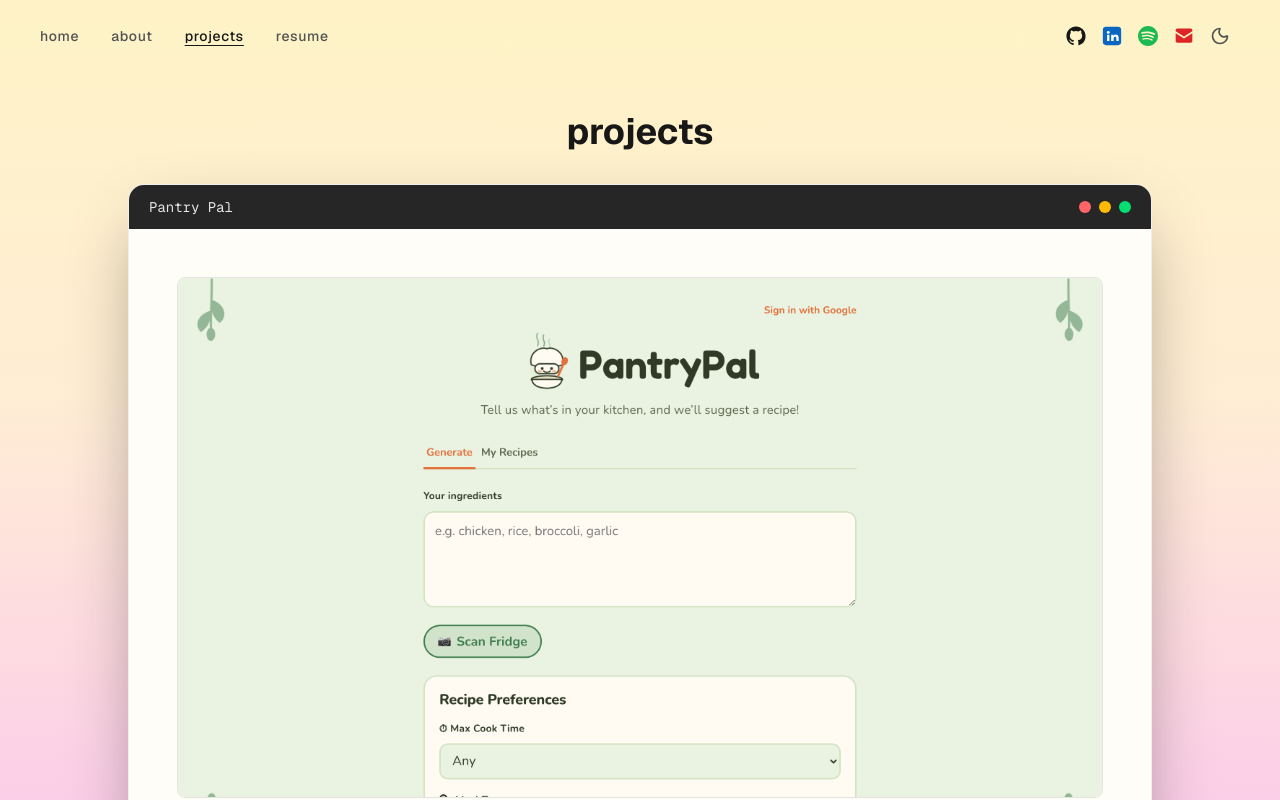
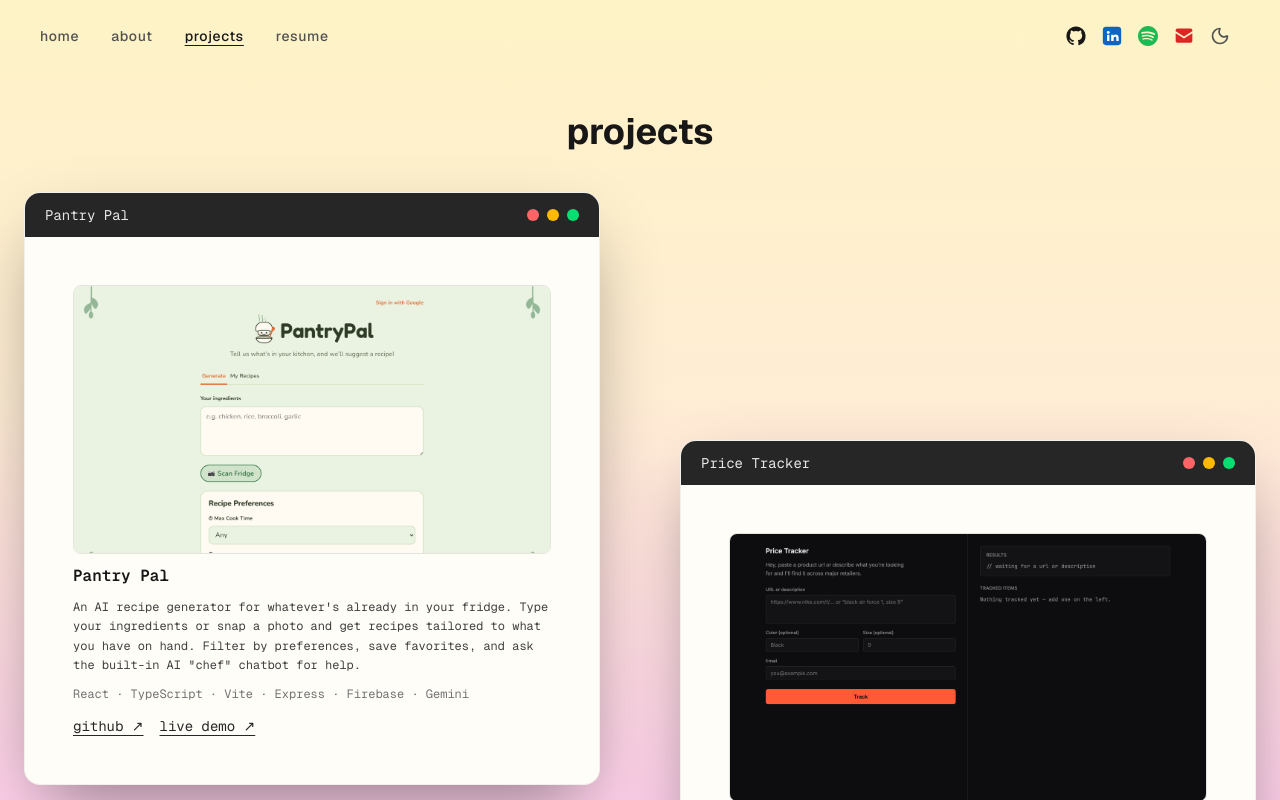
Before and after one commit to shivaniparimi/shivani-portfolio, a Next.js app: page /projects in a window 1280 px wide. Shown: the top 800 px of the page. Built offline with nearby package versions, Linux system fonts and the light colour scheme.

Commit message:
project layout

```diff
--- a/app/projects/page.tsx
+++ b/app/projects/page.tsx
@@ -24,30 +24,41 @@ const projects = [
 
 export default function Projects() {
   return (
-    <main className="flex min-h-screen flex-col items-center gap-8 px-6 py-28">
+    <main className="flex min-h-screen flex-col items-center gap-10 px-6 py-28">
       <h1 className="text-4xl font-bold text-neutral-900 dark:text-white">
         projects
       </h1>
 
-      {projects.map((project) => (
-        <BrowserWindow key={project.title} title={project.title} draggable={false}>
+      <div className="flex w-full max-w-7xl flex-col gap-10 sm:gap-0">
+        {projects.map((project, index) => (
+          <div
+            key={project.title}
+            className={`flex w-full justify-center ${
+              index % 2 === 0 ? "sm:justify-start" : "sm:justify-end"
+            } ${index === 1 ? "sm:-mt-[345px]" : index === 2 ? "sm:-mt-[148px]" : ""}`}
+          >
+            <BrowserWindow
+              title={project.title}
+              draggable={false}
+              maxWidthClassName="max-w-xl"
+            >
               {project.description ? (
-            <div className="space-y-3 text-left font-mono">
+                <div className="space-y-2.5 text-left font-mono">
                   {project.image && (
                     <div className="relative aspect-video w-full overflow-hidden rounded-lg border border-black/10 dark:border-white/10">
                       <Image
                         src={project.image}
                         alt={`${project.title} screenshot`}
                         fill
-                    sizes="(min-width: 1024px) 900px, 100vw"
+                        sizes="(min-width: 640px) 576px, 100vw"
                         className="object-cover object-top"
                       />
                     </div>
                   )}
-              <p className="text-lg font-semibold text-neutral-900 dark:text-white">
+                  <p className="text-base font-semibold text-neutral-900 dark:text-white">
                     {project.title}
                   </p>
-              <p className="text-sm leading-relaxed text-neutral-700 dark:text-neutral-300">
+                  <p className="text-xs leading-relaxed text-neutral-700 dark:text-neutral-300">
                     {project.description}
                   </p>
                   <p className="text-xs text-neutral-500 dark:text-neutral-400">
@@ -80,7 +91,9 @@ export default function Projects() {
                 </p>
               )}
             </BrowserWindow>
+          </div>
         ))}
+      </div>
     </main>
   );
 }
```
Lines whose indentation alone changed are shown as unchanged.
